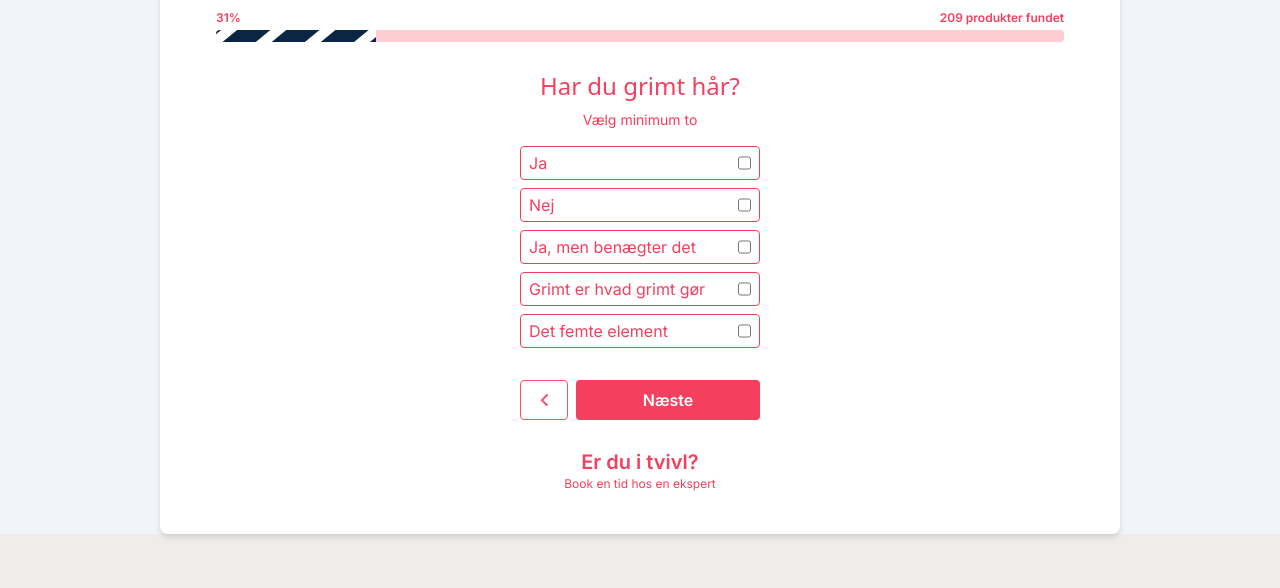
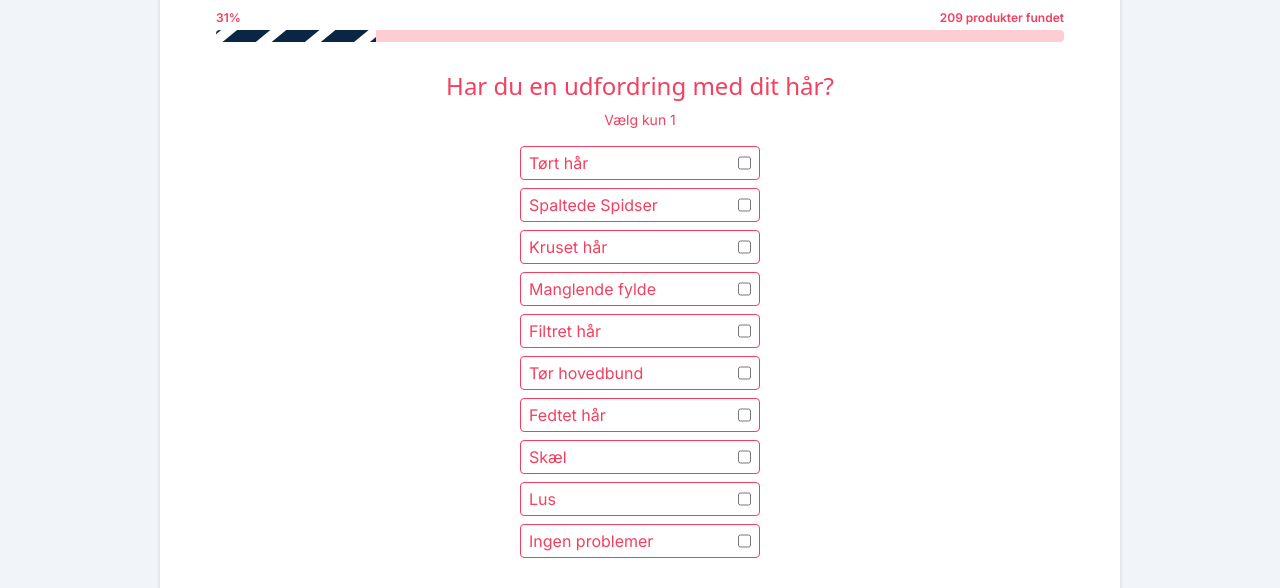
Before and after one commit to magn5310/matas_quiz, a Next.js app: page / in a window 1280 px wide. Shown: the part 210-798 px from the top of the page. Built offline with nearby package versions, Linux system fonts and the light colour scheme; a web font is replaced by a local one.

Commit message:
dynamiske spørgsmål

```diff
--- a/src/app/components/Quiz.jsx
+++ b/src/app/components/Quiz.jsx
@@ -18,8 +18,10 @@ export default function Quiz() {
   const [visible, setVisible] = useState(0);
   const views = [<Checkbox label="Ja" />, <Checkbox label="Ja" />, <Checkbox label="Ja" />, <Checkbox label="Ja" />];
   const questions = [
-    { question: "Har du grimt hår?", amount: "minimum to", answers: ["Ja", "Nej", "Ja, men benægter det", "Grimt er hvad grimt gør", "Det femte element"] },
-    { question: "Har du pænt hår?", amount: "maximum to", answers: ["Nej", "Ja", "Nej, og benægter det", "Pænt er hvad pænt gør", "Det femte element"] },
+    { question: "Har du en udfordring med dit hår?", amount: "kun 1", answers: ["Tørt hår", "Spaltede Spidser", "Kruset hår", "Manglende fylde", "Filtret hår", "Tør hovedbund", "Fedtet hår", "Skæl", "Lus", "Ingen problemer"] },
+    { question: "Hvilken hårtype har du?", amount: "kun 1", answers: ["Normalt", "Fint", "Kraftigt", "Ved ikke"] },
+    { question: "Hvad leder du efter?", amount: "kun 1", answers: ["Kun hårshampoo", "Hårshampoo og balsam", "Kun balsam", "Hårkur", "Hårolie/-serum"] },
+    { question: "Vis mig", amount: "så mange du vil", answers: ["Kun hårshampoo", "Hårshampoo og balsam", "Kun balsam", "Hårkur", "Hårolie/-serum"] },
   ];
 
   function previousQuestion() {
@@ -55,7 +57,7 @@ export default function Quiz() {
             <h4 className="text-center text-rose-500 text-sm font-normal">Vælg {questions[visible].amount}</h4>
             <CheckboxContainer>
               {questions[visible].answers.map((answer) => (
-                <Checkbox label={answer} />
+                <Checkbox key={questions[visible].answers.indexOf(answer)} label={answer} />
               ))}
             </CheckboxContainer>
           </>
```
